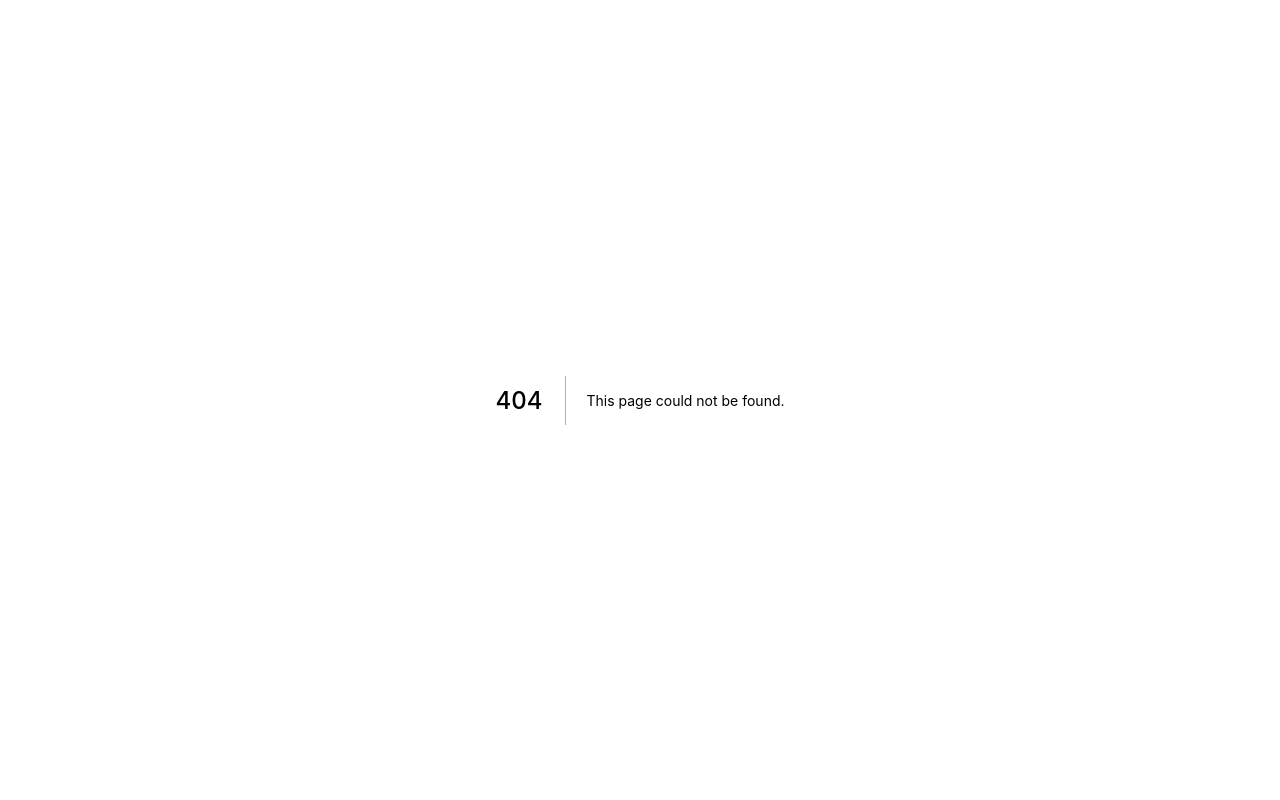
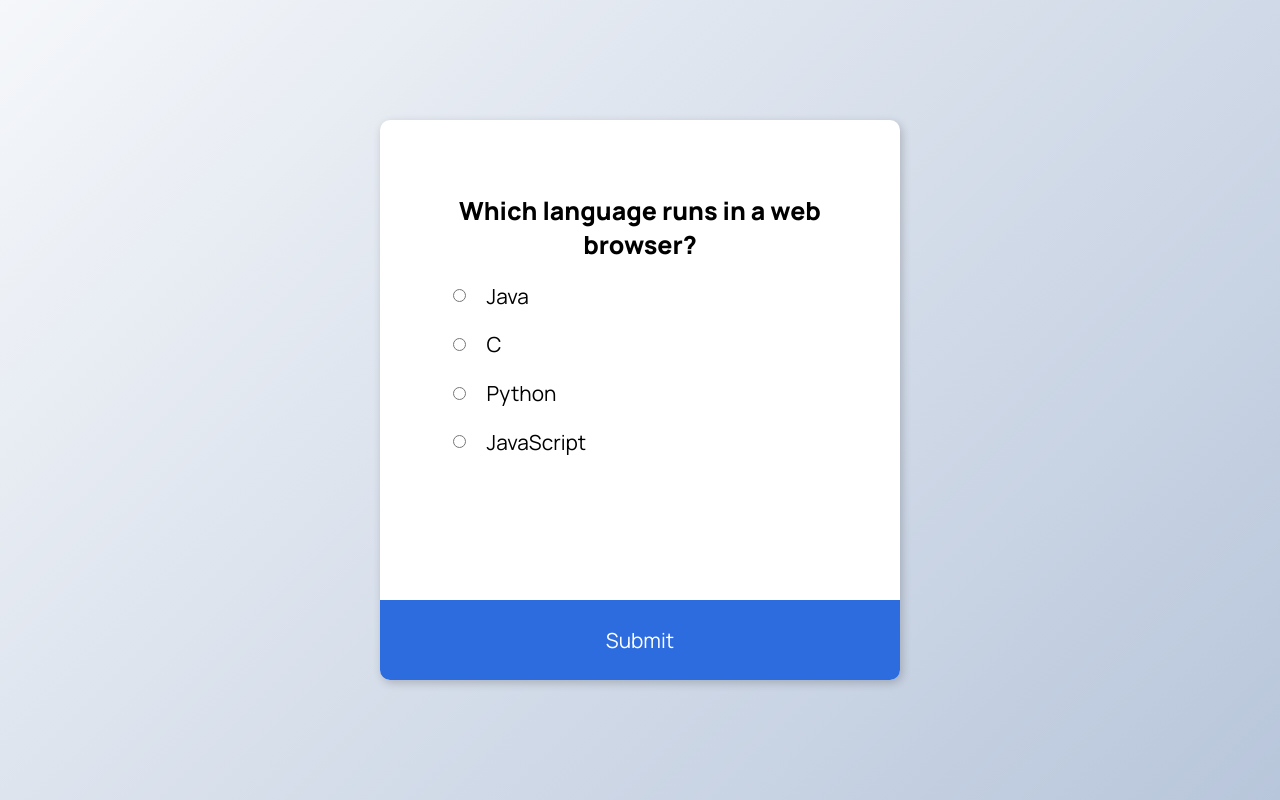
Before and after one commit to benxene/7days-50projects, a Next.js app: page /quiz-app in a window 1280 px wide. Before the commit this address had no page. Built offline with nearby package versions, Linux system fonts and the light colour scheme.

Commit message:
Added Quiz App completed (#52)

```diff
--- /dev/null
+++ b/src/constants/quiz-questions.ts
@@ -0,0 +1,35 @@
+const questions: Array<IQuestions> = [
+  {
+    question: 'Which language runs in a web browser?',
+    options: ['Java', 'C', 'Python', 'JavaScript'],
+    answer: 3
+  },
+  {
+    question: 'What does CSS stand for?',
+    options: ['Central Style Sheets', 'Cascading Style Sheets', 'Cascading Simple Sheets', 'Cars SUVs Sailboats'],
+    answer: 1
+  },
+  {
+    question: 'What does HTML stand for?',
+    options: [
+      'Hypertext Markdown Language',
+      'Hypertext Markup Language',
+      'Hyperloop Machine Language',
+      'Helicopters Terminals Motorboats Lamborginis'
+    ],
+    answer: 1
+  },
+  {
+    question: 'What year was JavaScript launched?',
+    options: ['1996', '1994', '1995', 'None of the above'],
+    answer: 2
+  }
+];
+
+export default questions;
+
+interface IQuestions {
+  question: string;
+  options: Array<string>;
+  answer: number;
+}
--- /dev/null
+++ b/src/pages/quiz-app.tsx
@@ -0,0 +1,173 @@
+import { useState } from 'react';
+import Head from 'next/head';
+import { useRouter } from 'next/router';
+import styled from 'styled-components';
+
+import { colors } from '../constants/theme';
+import questions from '../constants/quiz-questions';
+
+export default function QuizApp() {
+  const [questionNumber, setQuestionNumber] = useState<number>(0);
+  const [curAns, setCurAns] = useState<number>();
+  const [userScore, setUserScore] = useState<number>(0);
+
+  const router = useRouter();
+
+  return (
+    <>
+      <Head>
+        <title>Quiz App | 7 days 50 projects</title>
+      </Head>
+      <MyContainer>
+        {questionNumber === 4 ? (
+          <Result>
+            <h3>Your Score: {userScore}</h3>
+            <Button onClick={router.reload}>Reload</Button>
+          </Result>
+        ) : (
+          <QuizContainer>
+            <QuestionContainer>
+              <Question>{questions[questionNumber].question}</Question>
+              {questions[questionNumber].options.map((option, index) => {
+                return (
+                  <OptionContainer key={option}>
+                    <input
+                      type='radio'
+                      id={index.toString()}
+                      name='option'
+                      onClick={() => {
+                        setCurAns(index);
+                      }}
+                    />
+                    <Options>
+                      <Label htmlFor={index.toString()}>{option}</Label>
+                    </Options>
+                  </OptionContainer>
+                );
+              })}
+              <Button
+                type='button'
+                onClick={() => {
+                  if (curAns === undefined) {
+                    console.log('undefined curAns');
+                    return;
+                  }
+                  const score = Number(curAns === questions[questionNumber].answer) * 25;
+                  setUserScore(old => old + score);
+                  setQuestionNumber(count => count + 1);
+                }}
+              >
+                Submit
+              </Button>
+            </QuestionContainer>
+          </QuizContainer>
+        )}
+      </MyContainer>
+    </>
+  );
+}
+
+const MyContainer = styled.div`
+  width: 100vw;
+  height: 100vh;
+  background-color: #b8c6db;
+  background-image: linear-gradient(315deg, #b8c6db 0%, #f5f7fa 100%);
+  display: flex;
+  justify-content: center;
+  align-items: center;
+`;
+
+const Result = styled.div`
+  position: relative;
+  display: flex;
+  align-items: center;
+  justify-content: center;
+  width: 50rem;
+  height: 25rem;
+  font-weight: 800;
+  background-color: ${colors.primary};
+  color: ${colors.contrast.primary};
+  font-size: 3.5rem;
+  border-radius: 10px;
+  box-shadow: 2px 3px 10px rgba(0, 0, 0, 0.2);
+
+  @media (max-width: 35rem) {
+    background: transparent;
+    box-shadow: unset;
+    height: 100vh;
+    width: 100vw;
+    color: ${colors.primary};
+
+    button {
+      border-radius: unset;
+    }
+  }
+`;
+
+const QuizContainer = styled.div`
+  position: relative;
+  width: 50rem;
+  height: 70vh;
+  background-color: ${colors.contrast.primary};
+  border-radius: 10px;
+  box-shadow: 2px 3px 10px rgba(0, 0, 0, 0.2);
+
+  @media (max-width: 35rem) {
+    width: 100%;
+    height: 100vh;
+    border-radius: unset;
+
+    button {
+      border-radius: unset;
+    }
+  }
+`;
+
+const Button = styled.button`
+  position: absolute;
+  bottom: 0;
+  left: 0;
+  width: 100%;
+  height: 10vh;
+  background-color: ${colors.primary};
+  border: none;
+  outline: none;
+  color: ${colors.contrast.primary};
+  font-size: 2rem;
+  font-family: inherit;
+  border-radius: 0px 0px 10px 10px;
+  cursor: pointer;
+  transition: all 0.4s;
+
+  :hover {
+    background-color: #1d59c7;
+  }
+`;
+
+const QuestionContainer = styled.div`
+  padding: 5rem;
+`;
+
+const Question = styled.h2`
+  margin: 2rem auto;
+  text-align: center;
+`;
+
+const OptionContainer = styled.div`
+  display: flex;
+  align-items: center;
+  margin: 2rem;
+`;
+
+const Options = styled.div`
+  margin-left: 2rem;
+`;
+
+const Label = styled.label`
+  font-size: 2rem;
+  font-weight: 400;
+
+  &:hover {
+    cursor: pointer;
+  }
+`;
```
